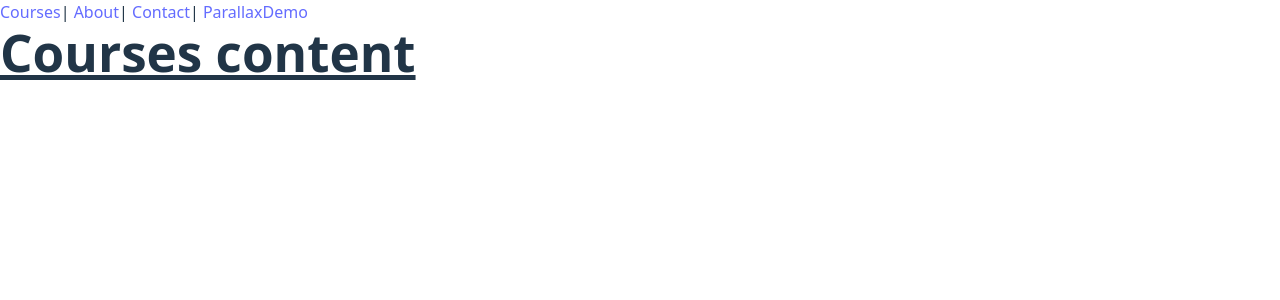
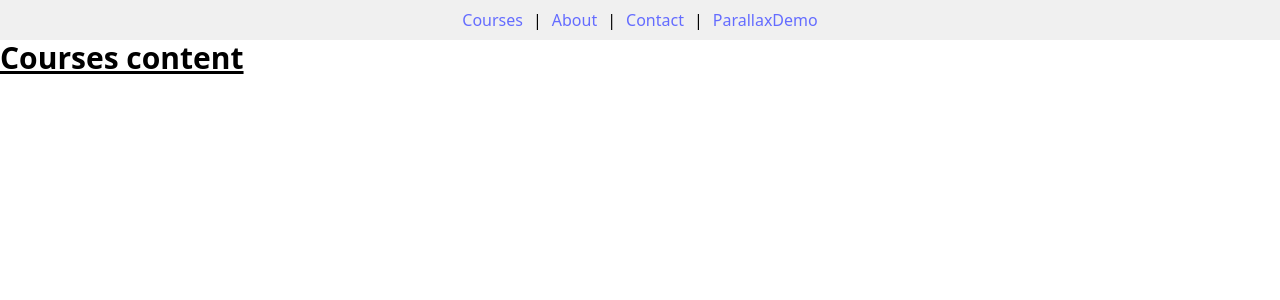
Before and after one commit to AkAdmin68/home, a React (Vite) app in the folder fe/: page / in a window 1280 px wide. Shown: the top 300 px of the page. Built offline with nearby package versions, Linux system fonts and the light colour scheme.

Commit message:
parallax with nav

```diff
--- a/fe/src/Components/ParallaxDemo/ParallaxDemo.tsx
+++ b/fe/src/Components/ParallaxDemo/ParallaxDemo.tsx
@@ -14,24 +14,9 @@ export default function ParallaxDemo() {
   const [customElement, setCustomElement] = useState<HTMLDivElement>();
   const { scrollDir } = useDetectScroll({ axis: Axis.Y, target: customElement });
   const [pageNo, setPageNo] = useState(0);
-  const PAGES = 3;
-
-  // useEffect(() => {
-  //   // You can call scrollTo here after the component mounts
-  //   // For example, to scroll to page 1 (index 0) after a delay
-  //   const timer = setTimeout(() => {
-  //     if (parallax.current) {
-  //       parallax.current.scrollTo(1); // Scrolls to the second page (index 1)
-  //     }
-  //   }, 0);
-
-  //   // Cleanup the timeout if the component unmounts before the scroll
-  //   return () => clearTimeout(timer);
-  // }, []);
 
   useEffect(() => {
     const timer = setTimeout(() => {
-      console.log(parallax.current, parallax.current?.container?.current);
       if(parallax.current) {
           setCustomElement(parallax.current.container.current);
       }
@@ -53,8 +38,8 @@ export default function ParallaxDemo() {
     const timer = setTimeout(() => {
       switch (scrollDir) {
         case Direction.Down: {
-          // console.log("down", Math.ceil(parallax.current.current / (2 * parallax.current.space) * (PAGES - 1)))
-          const nextPage = Math.ceil(parallax.current.current / (2 * parallax.current.space) * (PAGES - 1))
+          // console.log("down", Math.ceil(parallax.current.current / parallax.current.space))
+          const nextPage = Math.ceil(parallax.current.current / parallax.current.space)
           if (nextPage !== pageNo) {
             setPageNo(nextPage);
             parallax.current.scrollTo(nextPage);
@@ -62,8 +47,8 @@ export default function ParallaxDemo() {
           break;
         }
         case Direction.Up: {
-          // console.log("up", Math.floor(parallax.current.current / (2 * parallax.current.space) * (PAGES - 1)))
-          const previousPage = Math.floor(parallax.current.current / (2 * parallax.current.space) * (PAGES - 1))
+          // console.log("up", Math.ceil(parallax.current.current / parallax.current.space))
+          const previousPage = Math.floor(parallax.current.current / parallax.current.space)
           if (previousPage !== pageNo) {
             setPageNo(previousPage);
             parallax.current.scrollTo(previousPage);
@@ -71,29 +56,31 @@ export default function ParallaxDemo() {
           break;
         }
       }
-      // console.log('scrollDir', scrollDir, Math.round(parallax.current.current / (2 * parallax.current.space) * 2));
     }, 50);
     return () => clearTimeout(timer);
-    // if (scrollDir === Direction.Down) {
-    //   const nextPage = Math.min(parallax.current.offset + 1, 2);
-    //   console.log('nextPage', nextPage);
-    //   parallax.current.scrollTo(nextPage);
-    // } else if (scrollDir === Direction.Up) {
-    //   const previousPage = Math.max(parallax.current.offset - 1, 0);
-    //   console.log('previousPage', previousPage);
-    //   parallax.current.scrollTo(previousPage);
-    // }
   }, [parallax.current?.current]);
 
   return (
-    <div style={{ width: '100%', height: '100%', background: '#253237' }}>
-      <Parallax ref={parallax} pages={3} style={{ scrollSnapType: 'y mandatory' }}>
+    <Parallax ref={parallax} pages={7} style={{ position: "relative", height: '100%' }}>
 
-        <ParallaxLayer offset={0}  style={{ backgroundColor: '#509b5aff', scrollSnapAlign: 'center' }} />
-        <ParallaxLayer offset={1}  style={{ backgroundColor: '#805E73', scrollSnapAlign: 'center' }} />
-        <ParallaxLayer offset={2}  style={{ backgroundColor: '#87BCDE', scrollSnapAlign: 'center' }} />
+        <ParallaxLayer offset={0}  style={{ backgroundColor: '#509b5aff'}} />
+        <ParallaxLayer offset={1}  style={{ backgroundColor: '#805E73'}} />
+        <ParallaxLayer offset={2}  style={{ backgroundColor: '#87BCDE'}} />
 
-        {/* <ParallaxLayer
+        <ParallaxLayer offset={3}  style={{ backgroundColor: '#509b5aff'}} />
+        <ParallaxLayer offset={4}  style={{ backgroundColor: '#805E73'}} />
+        <ParallaxLayer offset={5}  style={{ backgroundColor: '#87BCDE'}} />
+
+        <ParallaxLayer offset={6}  style={{ backgroundColor: '#509b5aff'}} />
+
+      </Parallax>
+  )
+}
+
+/* <div style={{ width: '100%', height: '100%', background: '#253237' }}>
+
+
+      {/* <ParallaxLayer
           offset={0}
           speed={0}
           factor={3}
@@ -101,7 +88,7 @@ export default function ParallaxDemo() {
             backgroundImage: url('stars', true),
             backgroundSize: 'cover',
           }}
-        /> */}
+        />
 
         {/* <ParallaxLayer offset={1.3} speed={-0.3} style={{ pointerEvents: 'none' }}>
           <img src={url('satellite4')} style={{ width: '15%', marginLeft: '70%' }} />
@@ -190,8 +177,5 @@ export default function ParallaxDemo() {
           onClick={() => { console.log(parallax.current); parallax.current.scrollTo(0) }}
           >
           <img src={url('clients-main')} style={{ width: '40%' }} />
-        </ParallaxLayer> */}
-      </Parallax>
-    </div>
-  )
-}
+        </ParallaxLayer>
+    </div> */
--- a/fe/src/index.css
+++ b/fe/src/index.css
@@ -1,6 +1,19 @@
 @import "tailwindcss";
 
-:root {
+body {
+  margin: 0px;
+}
+
+a {
+  font-weight: 500;
+  color: #646cff;
+  text-decoration: inherit;
+}
+a:hover {
+  color: #535bf2;
+}
+
+/* :root {
   font-family: system-ui, Avenir, Helvetica, Arial, sans-serif;
   line-height: 1.5;
   font-weight: 400;
@@ -15,21 +28,12 @@
   -moz-osx-font-smoothing: grayscale;
 }
 
-a {
-  font-weight: 500;
-  color: #646cff;
-  text-decoration: inherit;
-}
-a:hover {
-  color: #535bf2;
-}
-
 body {
-  /* margin: 0;
+  margin: 0;
   display: flex;
   place-items: center;
   min-width: 320px;
-  min-height: 100vh; */
+  min-height: 100vh;
 }
 
 h1 {
@@ -67,4 +71,4 @@ button:focus-visible {
   button {
     background-color: #f9f9f9;
   }
-}
+} */
--- a/fe/src/router.tsx
+++ b/fe/src/router.tsx
@@ -7,12 +7,13 @@ import ParallaxDemo from './Components/ParallaxDemo/ParallaxDemo';
 function Router() {
   return (
     <div>
-      <nav>
+      <nav style={{height: "5vh", display: "flex", alignItems: "center", justifyContent: "center", gap: "10px", backgroundColor: "#f0f0f0", position: "sticky", top: 0, zIndex: 1000}}>
         <Link to="/">Courses</Link>
         | <Link to="/about">About</Link>
         | <Link to="/contact">Contact</Link>
         | <Link to="/parallax">ParallaxDemo</Link>
       </nav>
+      <div style={{height: "95vh"}}>
         <Routes>
           <Route path="/" element={<Courses />} />
           <Route path="/about" element={<About />} />
@@ -20,6 +21,7 @@ function Router() {
           <Route path="/parallax" element={<ParallaxDemo />} />
         </Routes>
       </div>
+    </div>
   );
 }
 
```
Lines whose indentation alone changed are shown as unchanged.
